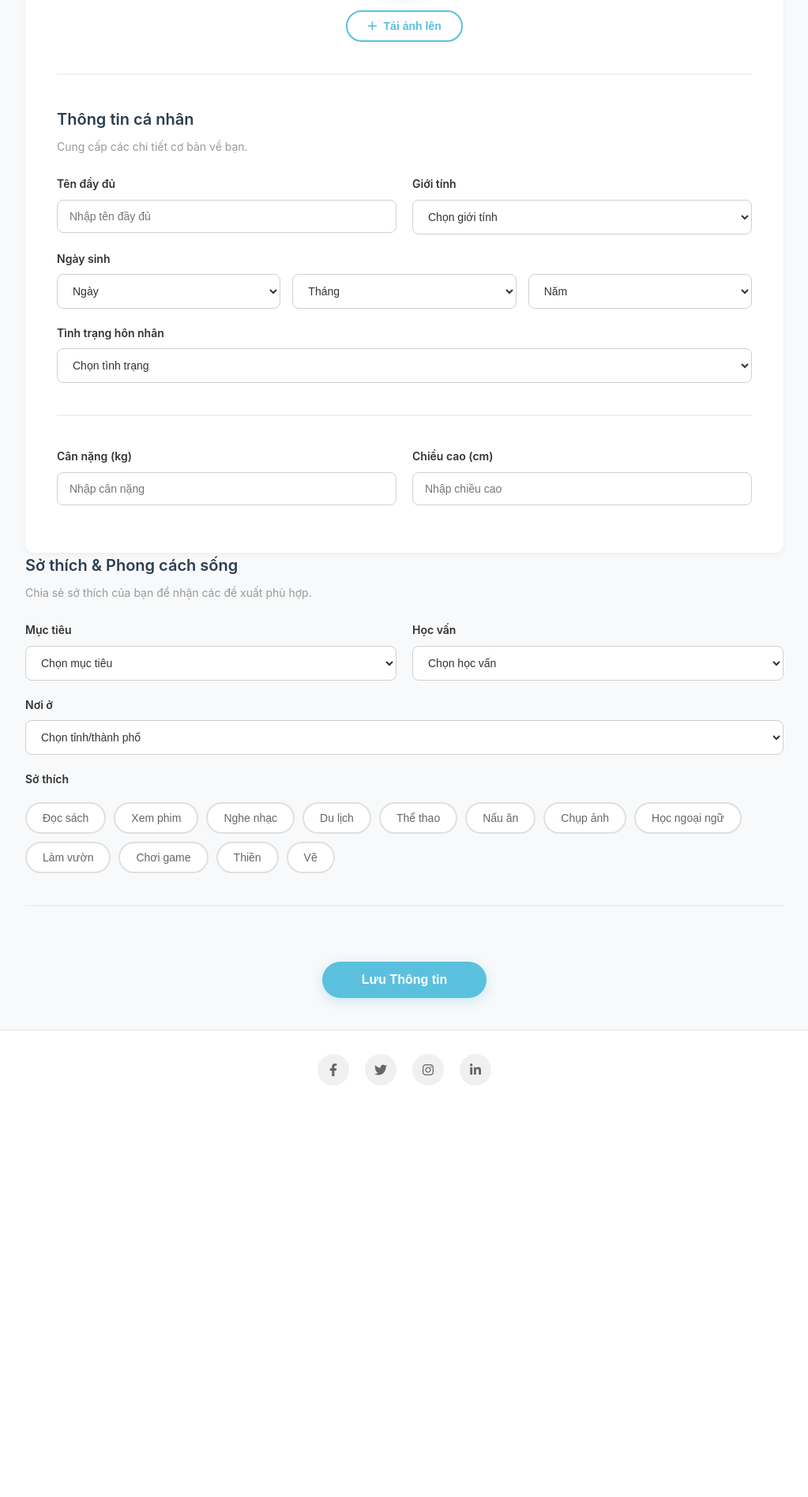
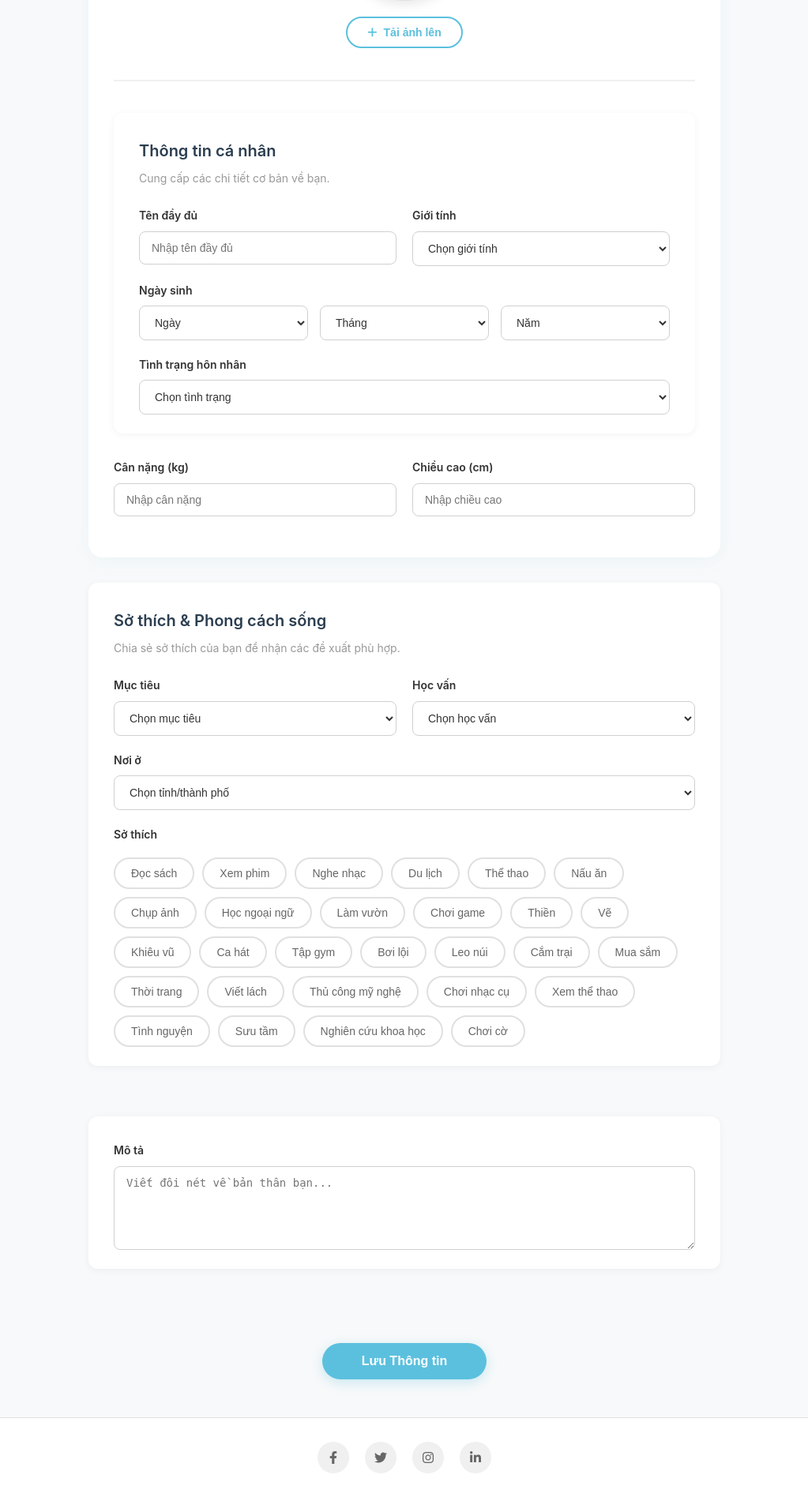
Before and after one commit to thanhchinh1/web-hen-ho, a PHP site: page /views/hoso/thietlaphoso.php in a window 1280 px wide. Shown: the part 440-2336 px from the top of the page at 79% size, without its empty margins (128-1151 px from the left). Before the commit the page ends 1815 px from the top, so only its background shows below. Run offline with PHP 8.4, Linux system fonts and the light colour scheme; the visitor is signed in with stand-in values (Sample User, id 1).

Commit message:
them moto cho giao dien thietlaphoso

```diff
--- a/public/css/profile-setup.css
+++ b/public/css/profile-setup.css
@@ -93,17 +93,21 @@ body {
    =================================== */
 .profile-main {
     flex: 1;
-    padding: 40px 20px;
-    max-width: 1000px;
+    padding: 48px 0;
+    max-width: 800px;
     width: 100%;
     margin: 0 auto;
+    display: flex;
+    flex-direction: column;
+    gap: 32px;
 }
 
 .profile-card {
-    background: white;
-    border-radius: 12px;
-    padding: 40px;
-    box-shadow: 0 2px 10px rgba(0,0,0,0.05);
+    background: #fff;
+    border-radius: 18px;
+    box-shadow: 0 4px 24px rgba(91,192,222,0.08);
+    padding: 40px 32px 32px 32px;
+    margin-bottom: 0;
 }
 
 .profile-title {
@@ -173,14 +177,27 @@ body {
    FORM SECTIONS
    =================================== */
 .form-section {
-    margin-bottom: 40px;
-    padding-bottom: 40px;
-    border-bottom: 2px solid #F0F0F0;
+    margin-bottom: 32px;
+    background: #fff;
+    border-radius: 12px;
+    box-shadow: 0 2px 10px rgba(0,0,0,0.05);
+    padding: 32px 32px 24px 32px;
+    border: none;
 }
+
+
 
 .form-section:last-of-type {
     border-bottom: none;
 }
+
+
+/* Giảm margin-top cho section đầu tiên để sát với card */
+.profile-card .form-section:first-of-type {
+    margin-top: 0;
+}
+
+
 
 .section-title {
     font-size: 20px;
@@ -230,8 +247,27 @@ body {
     outline: none;
 }
 
+.form-group textarea {
+    padding: 12px 15px;
+    border: 1px solid #D0D0D0;
+    border-radius: 8px;
+    font-size: 14px;
+    color: #333;
+    background: white;
+    transition: all 0.3s;
+    outline: none;
+    resize: vertical;
+    min-height: 100px;
+    max-height: 300px;
+}
+
 .form-group input:focus,
 .form-group select:focus {
+    border-color: #5BC0DE;
+    box-shadow: 0 0 0 3px rgba(91, 192, 222, 0.1);
+}
+
+.form-group textarea:focus {
     border-color: #5BC0DE;
     box-shadow: 0 0 0 3px rgba(91, 192, 222, 0.1);
 }
--- a/views/hoso/thietlaphoso.php
+++ b/views/hoso/thietlaphoso.php
@@ -242,7 +242,29 @@ $currentUserId = getCurrentUserId();
                                 <button type="button" class="interest-tag" data-interest="Chơi game">Chơi game</button>
                                 <button type="button" class="interest-tag" data-interest="Thiền">Thiền</button>
                                 <button type="button" class="interest-tag" data-interest="Vẽ">Vẽ</button>
+                                <button type="button" class="interest-tag" data-interest="Khiêu vũ">Khiêu vũ</button>
+                                <button type="button" class="interest-tag" data-interest="Ca hát">Ca hát</button>
+                                <button type="button" class="interest-tag" data-interest="Tập gym">Tập gym</button>
+                                <button type="button" class="interest-tag" data-interest="Bơi lội">Bơi lội</button>
+                                <button type="button" class="interest-tag" data-interest="Leo núi">Leo núi</button>
+                                <button type="button" class="interest-tag" data-interest="Cắm trại">Cắm trại</button>
+                                <button type="button" class="interest-tag" data-interest="Mua sắm">Mua sắm</button>
+                                <button type="button" class="interest-tag" data-interest="Thời trang">Thời trang</button>
+                                <button type="button" class="interest-tag" data-interest="Viết lách">Viết lách</button>
+                                <button type="button" class="interest-tag" data-interest="Thủ công mỹ nghệ">Thủ công mỹ nghệ</button>
+                                <button type="button" class="interest-tag" data-interest="Chơi nhạc cụ">Chơi nhạc cụ</button>
+                                <button type="button" class="interest-tag" data-interest="Xem thể thao">Xem thể thao</button>
+                                <button type="button" class="interest-tag" data-interest="Tình nguyện">Tình nguyện</button>
+                                <button type="button" class="interest-tag" data-interest="Sưu tầm">Sưu tầm</button>
+                                <button type="button" class="interest-tag" data-interest="Nghiên cứu khoa học">Nghiên cứu khoa học</button>
+                                <button type="button" class="interest-tag" data-interest="Chơi cờ">Chơi cờ</button>
                             </div>
+                        </div>
+                    </div>
+                    <div class="form-section">
+                        <div class="form-group full-width">
+                            <label for="description">Mô tả</label>
+                            <textarea id="description" name="description" rows="5" maxlength="500" placeholder="Viết đôi nét về bản thân bạn..." required></textarea>
                         </div>
                     </div>
 
```
Also changed, not shown: public/css/home.css (+13 -9 lines), views/trangchu/index.php (+99 -48 lines).
